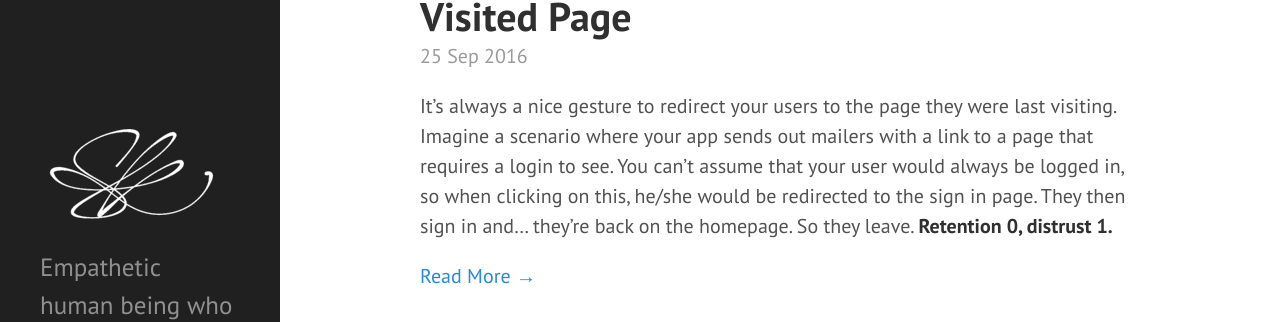
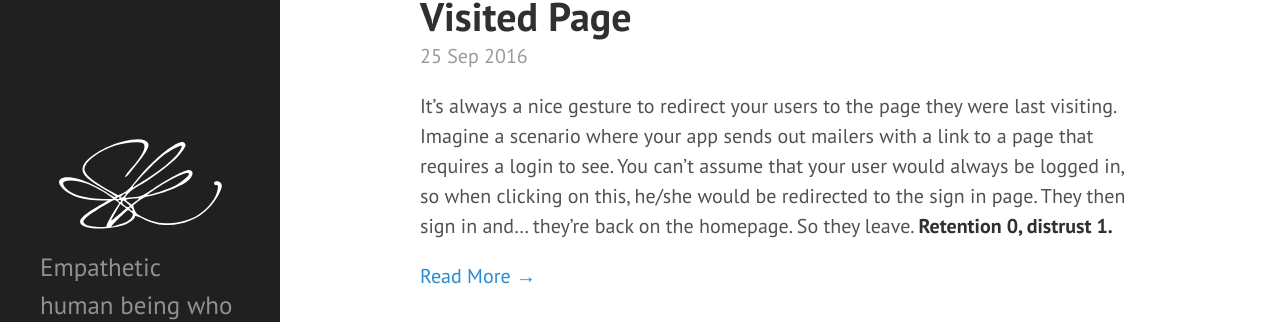
Before and after one commit to swaathi/swaathi.github.io, a Jekyll site: the page built from index.html, in a window 1280 px wide. Shown: the part 139-461 px from the top of the page. Built offline with Jekyll 4.4.1, drawn with Linux system fonts in a browser that asks for light colours; the list of posts is cut into pages by our own code.

Commit message:
Adding an SVG logo

```diff
--- a/_includes/sidebar.html
+++ b/_includes/sidebar.html
@@ -3,7 +3,7 @@
     <div class="sidebar-about">
       <center>
         <a href="/">
-          <img src="https://swaathi.com/public/white.png" class="img-responsive" alt="Swaathi Kakarla - Logo" />
+          <img src="https://swaathi.com/public/white.svg" class="img-responsive" alt="Swaathi Kakarla - Logo" />
         </a>
       </center>
       <!-- <p class="lead">
```
Also changed, not shown: public/white.svg (added).
